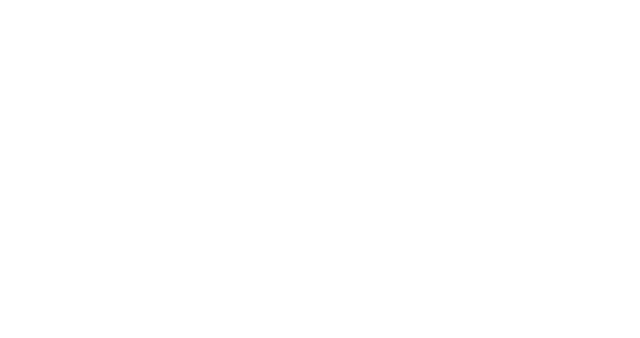
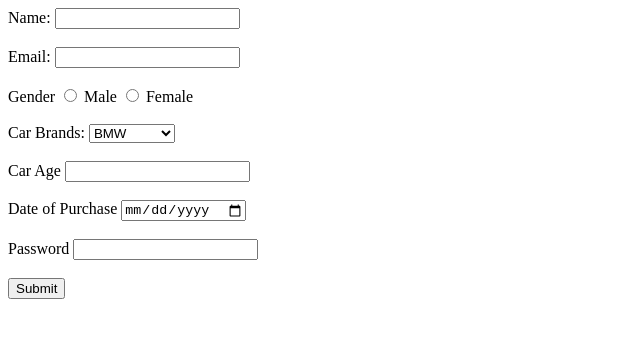
Before and after one commit to acciojob/car-insurance-form-Rahulkumar8409, a website: page main.html in a window 1280 px wide. Shown: the whole page, without its empty margins (0-640 px from the left). Drawn offline with Linux system fonts and the light colour scheme.

Commit message:
created a submission

```diff
--- a/main.html
+++ b/main.html
@@ -8,6 +8,39 @@
 
 <body>
 	<!-- the entire body must be written by student -->
+	<form>
+	<label for="name">Name:</label>
+	<input id="name" type="text" required><br><br>
+
+	<label for="email">Email:</label>
+	<input id="email" type="email" required><br><br>
+
+	<label>Gender</label>
+	<input type="radio" id="male" name="male" value="male" required>
+	<label for="male">Male</label>
+	<input type="radio" id="female" name="female" value="female" required>
+	<label for="female">Female</label><br><br>
+
+	<label for="care">Car Brands:</label>
+		 <select id="cars" name="cars" >
+            <option value="BMW">BMW</option>
+            <option value="Audi">Audi</option>
+            <option value="Mercedez">Mewcedez</option>
+		 </select><br><br>
+
+		<label for="carage">Car Age</label>
+	<input id="carage" type="number" required><br><br>
+
+		<label for="	dop">Date of Purchase</label>
+	<input id="	dop" type="date" required><br><br>
+
+		<label for="	password">Password</label>
+	<input id="	password" type="password" required><br><br>
+
+		<button type="submit" >Submit</button>
+
+
+	</form>
     <script type="text/javascript" src="./script.js">
 </script>
 
```
